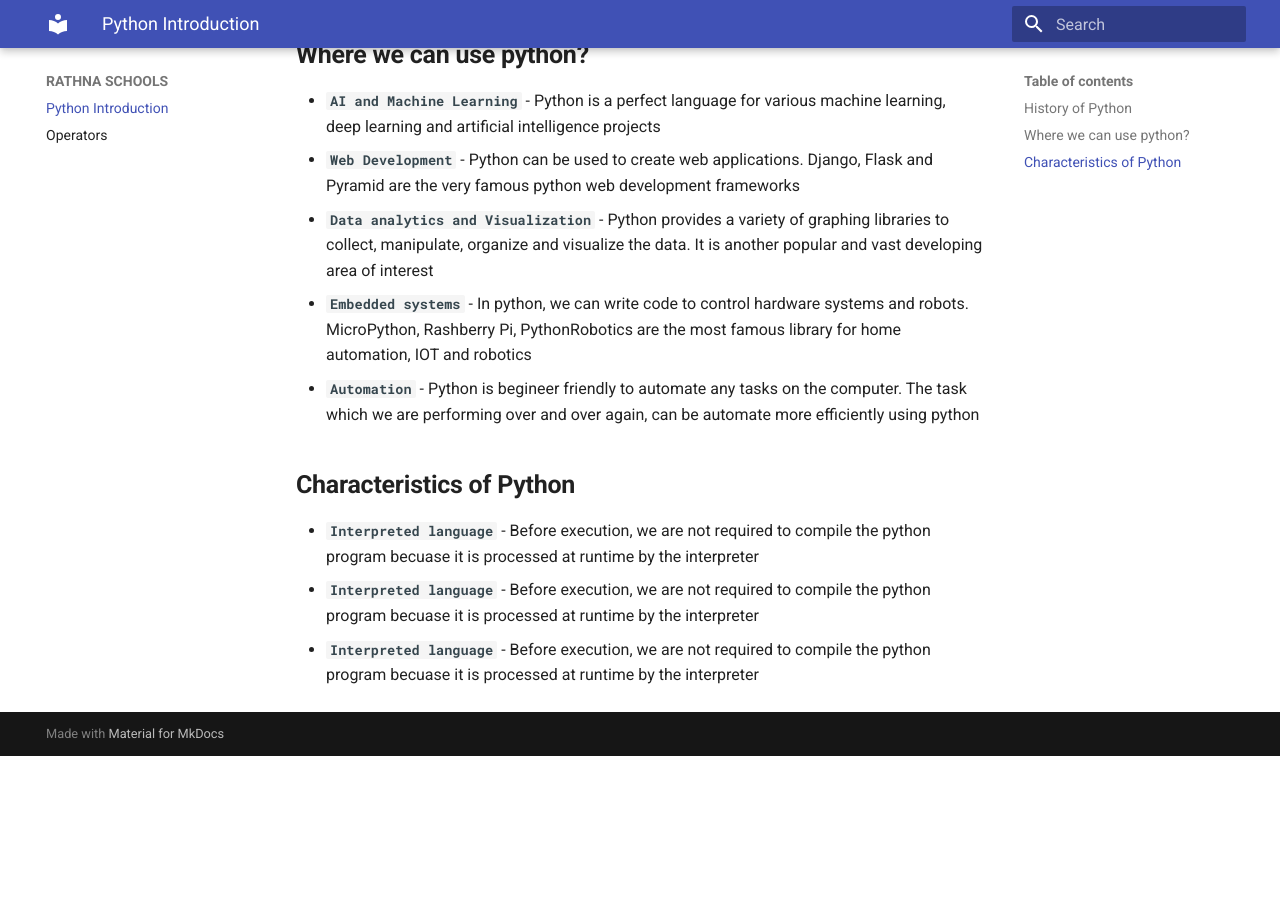
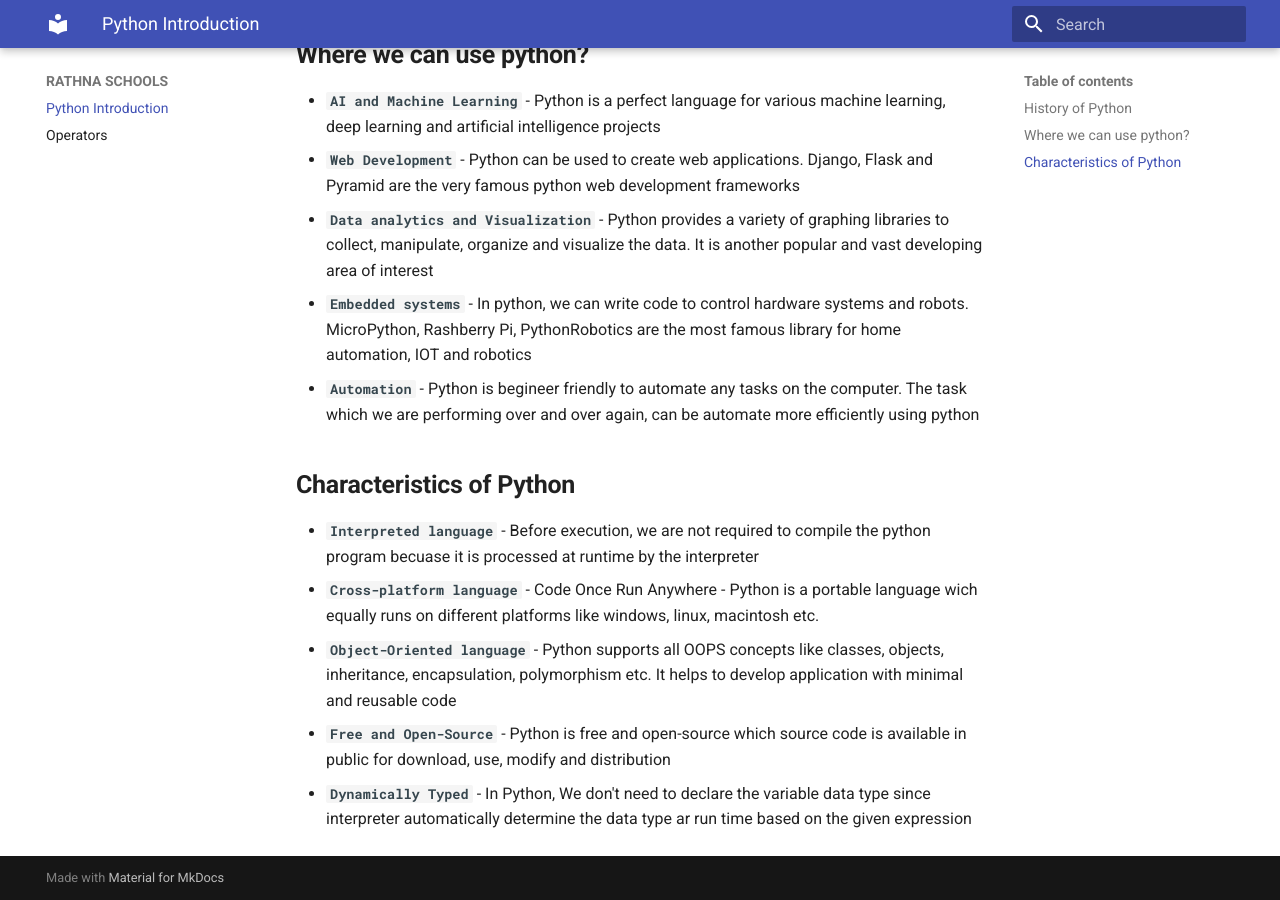
Before and after one commit to Rathinavelkumar/learn-python, an MkDocs documentation site: the page built from docs/index.md, in a window 1280 px wide and 900 px high, scrolled down 579 px. Built offline with MkDocs 1.6.1 and Material for MkDocs 9.7.7, drawn with Linux system fonts in a browser that asks for light colours; before the commit the page ends 1335 px from its top, so only the background shows below that.

Commit message:
python characteristic

```diff
--- a/docs/index.md
+++ b/docs/index.md
@@ -18,5 +18,7 @@ Python is a popular programming language. Its an easy to learn and powerful prog
 ## **Characteristics of Python**
 
 * **`Interpreted language`** - Before execution, we are not required to compile the python program becuase it is processed at runtime by the interpreter
-* **`Interpreted language`** - Before execution, we are not required to compile the python program becuase it is processed at runtime by the interpreter
-* **`Interpreted language`** - Before execution, we are not required to compile the python program becuase it is processed at runtime by the interpreter
+* **`Cross-platform language`** - Code Once Run Anywhere - Python is a portable language wich equally runs on different platforms like windows, linux, macintosh etc.
+* **`Object-Oriented language`** - Python supports all OOPS concepts like classes, objects, inheritance, encapsulation, polymorphism etc. It helps to develop application with minimal and reusable code
+* **`Free and Open-Source`** - Python is free and open-source which source code is available in public for download, use, modify and distribution
+* **`Dynamically Typed`** - In Python, We don't need to declare the variable data type since interpreter automatically determine the data type ar run time based on the given expression
```
